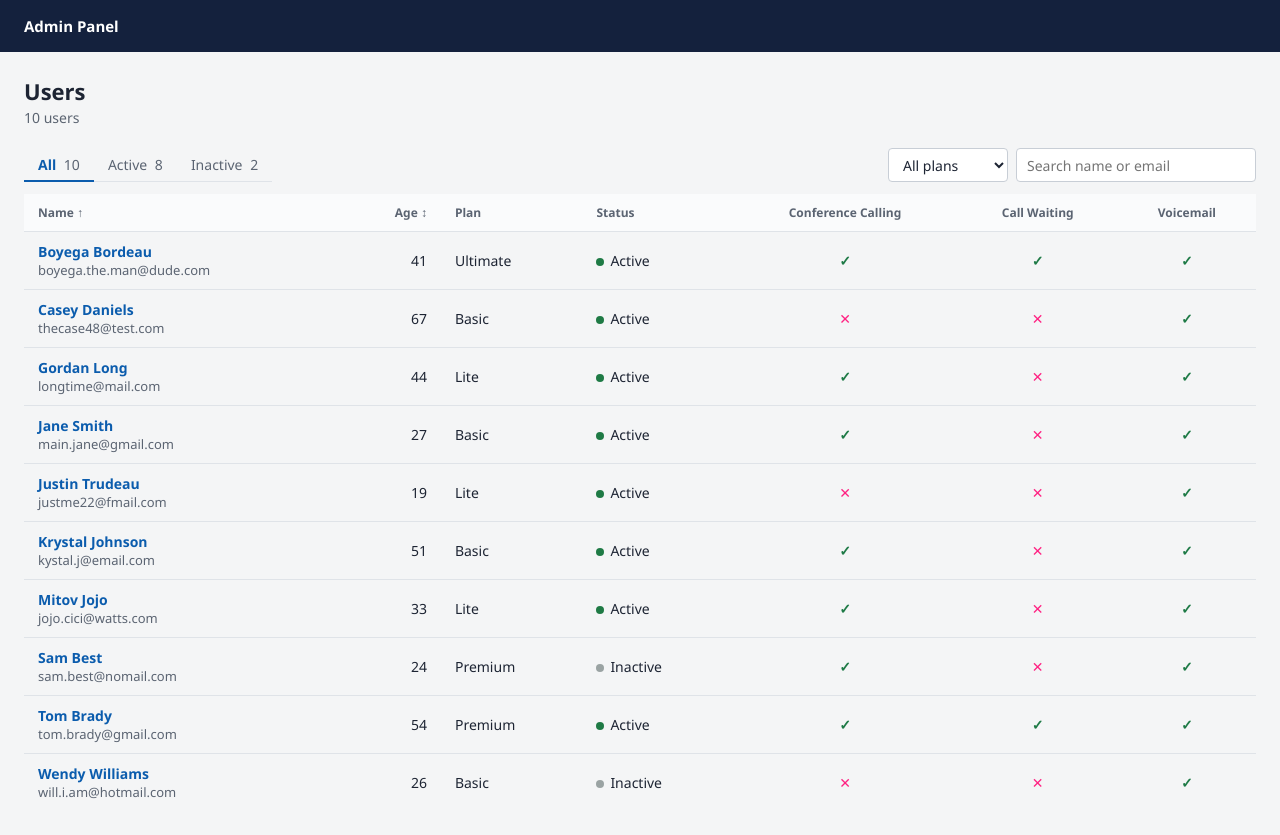
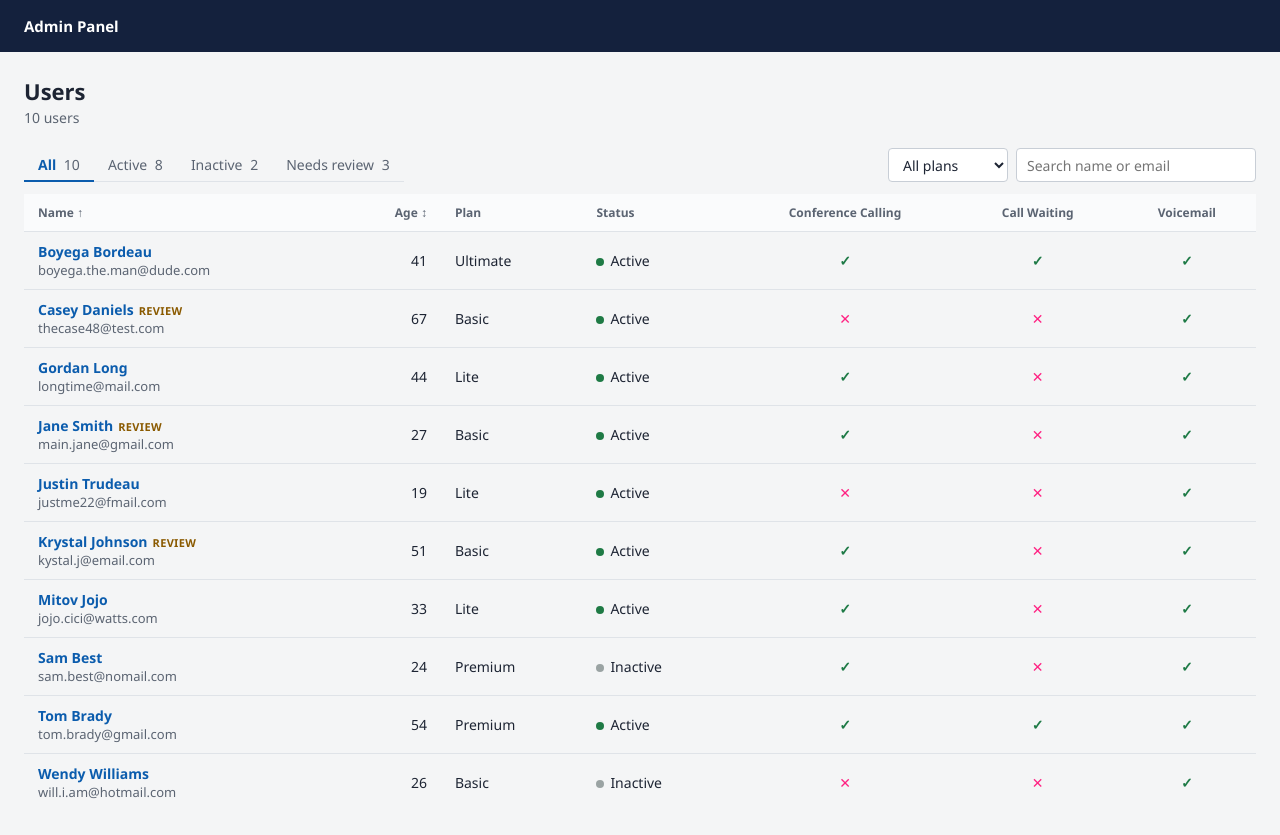
Before and after one commit to SafiullahRattar/mitel-assessment, an Angular app: page / in a window 1280 px wide. Built offline with nearby package versions, Linux system fonts and the light colour scheme.

Commit message:
add warnings for duplicate ids and plan-description mismatch

```diff
--- a/src/app/users/user-drawer/user-drawer.css
+++ b/src/app/users/user-drawer/user-drawer.css
@@ -96,6 +96,21 @@ h3 {
   border-bottom: 1px solid #dfe3e8;
 }
 
+.notice {
+  margin-top: 18px;
+  padding: 10px 12px;
+  background: #fff6fa;
+}
+
+.notice strong {
+  display: block;
+  margin-bottom: 2px;
+}
+
+.notice ul {
+  margin: 0;
+  padding-left: 18px;
+}
 @media (max-width: 760px) {
   .drawer {
     width: 100vw;
--- a/src/app/users/user-drawer/user-drawer.html
+++ b/src/app/users/user-drawer/user-drawer.html
@@ -10,6 +10,17 @@
       <div class="drawer-body">
         <h2>{{ user.name }}</h2>
         <h3>{{ user.email }}</h3>
+        @if(user.warnings.length) {
+          <div class="notice">
+            <strong>Needs Review</strong>
+            <ul>
+            @for(w of user.warnings; track w) {
+                <li>{{w}}</li>
+              }
+
+            </ul>
+          </div>
+        }
         <h3>Account</h3>
         <dl class="props">
           <dt>User ID</dt>
--- a/src/app/users/user-table/user-table.html
+++ b/src/app/users/user-table/user-table.html
@@ -49,6 +49,9 @@
         <tr [class.selected]="user === selected()" (click)="userSelected.emit(user)">
           <td>
             <button type="button" class="name-btn">{{ user.name }}</button>
+            @if (user.warnings.length) {
+              <span class="review">Review</span>
+            }
             <span class="sub">{{ user.email }}</span>
           </td>
           <td class="num col-age">{{ user.age }}</td>
--- a/src/app/users/user-table/user-table.ts
+++ b/src/app/users/user-table/user-table.ts
@@ -2,13 +2,14 @@ import { TitleCasePipe } from '@angular/common';
 import { Component, computed, input, output, signal } from '@angular/core';
 import { FEATURE_KEYS, FEATURE_LABELS_TO_SHOW, User } from '../user.model';
 
-type View = 'all' | 'active' | 'inactive';
+type View = 'all' | 'active' | 'inactive' | 'review';
 type SortKey = 'name' | 'age';
 
 const VIEWS: { key: View; label: string; test: (u: User) => boolean }[] = [
   { key: 'all', label: 'All', test: () => true },
   { key: 'active', label: 'Active', test: (u) => u.plan.status === 'active' },
   { key: 'inactive', label: 'Inactive', test: (u) => u.plan.status === 'inactive' },
+  { key: 'review', label: 'Needs review', test: (u) => u.warnings.length > 0 },
 ];
 @Component({
   imports: [TitleCasePipe],
@@ -64,7 +65,6 @@ export class UserTable {
       .sort((a, b) => (key === 'age' ? a.age - b.age : a.name.localeCompare(b.name)) * dir);
   });
 
-
   protected clearFilters() {
     this.view.set('all');
     this.plan.set('');
--- a/src/app/users/user.model.ts
+++ b/src/app/users/user.model.ts
@@ -8,7 +8,7 @@ export interface Features {
   voicemail: boolean;
 }
 
-export interface User {
+export interface RawUser {
   id: string;
   name: string;
   email: string;
@@ -21,6 +21,18 @@ export interface User {
   };
 }
 
+export interface User extends RawUser {
+  warnings: string[];
+}
+
+export const PLAN_DESCRIPTIONS: Record<PlanType, string> = {
+  basic: 'The Basics Package',
+  lite: 'The Lite Package',
+  premium: 'The Premium Package',
+  ultimate: 'The Ultimate Package',
+
+}
+
 export const FEATURE_LABELS_TO_SHOW: Record<keyof Features, string> = {
   conferenceCalling: 'Conference Calling',
   callWaiting: 'Call Waiting',
--- a/src/app/users/user.service.ts
+++ b/src/app/users/user.service.ts
@@ -1,17 +1,34 @@
 import { httpResource } from '@angular/common/http';
 import { computed, Service } from '@angular/core';
-import { User } from './user.model';
+import { PLAN_DESCRIPTIONS, RawUser, User } from './user.model';
 
 @Service()
 export class UserService {
   private db = httpResource<{ users: User[] }>(() => 'db.json');
 
-  readonly users = computed(() => (this.db.hasValue() ? this.db.value().users : []));
+  readonly users = computed(() => (this.db.hasValue() ? addWarnings(this.db.value().users) : []));
   readonly loading = this.db.isLoading;
   readonly error = this.db.error;
 
-
-  reload(){
+  reload() {
     this.db.reload();
   }
 }
+
+export function addWarnings(users: RawUser[]): User[] {
+  return users.map((user) => {
+    const warnings: string[] = [];
+    const sameId = users.filter((other) => other.id === user.id).length;
+    if (sameId > 1) {
+      warnings.push('Duplicate ID detected');
+    }
+
+    const expected = PLAN_DESCRIPTIONS[user.plan.type];
+    if (user.plan.description !== expected) {
+      warnings.push(
+        `Plan is "${user.plan.type}" but the description says "${user.plan.description}"`,
+      );
+    }
+    return {...user, warnings};
+  });
+}
--- a/src/styles.css
+++ b/src/styles.css
@@ -48,3 +48,13 @@ body {
 .no {
   color: #ff2182;
 }
+
+.review {
+  font-size: 11px;
+  font-weight: 600;
+  text-transform: uppercase;
+  letter-spacing: 0.03em;
+  color: #8a5a00;
+  border-radius: 3px;
+  padding: 0 5px;
+}
```
